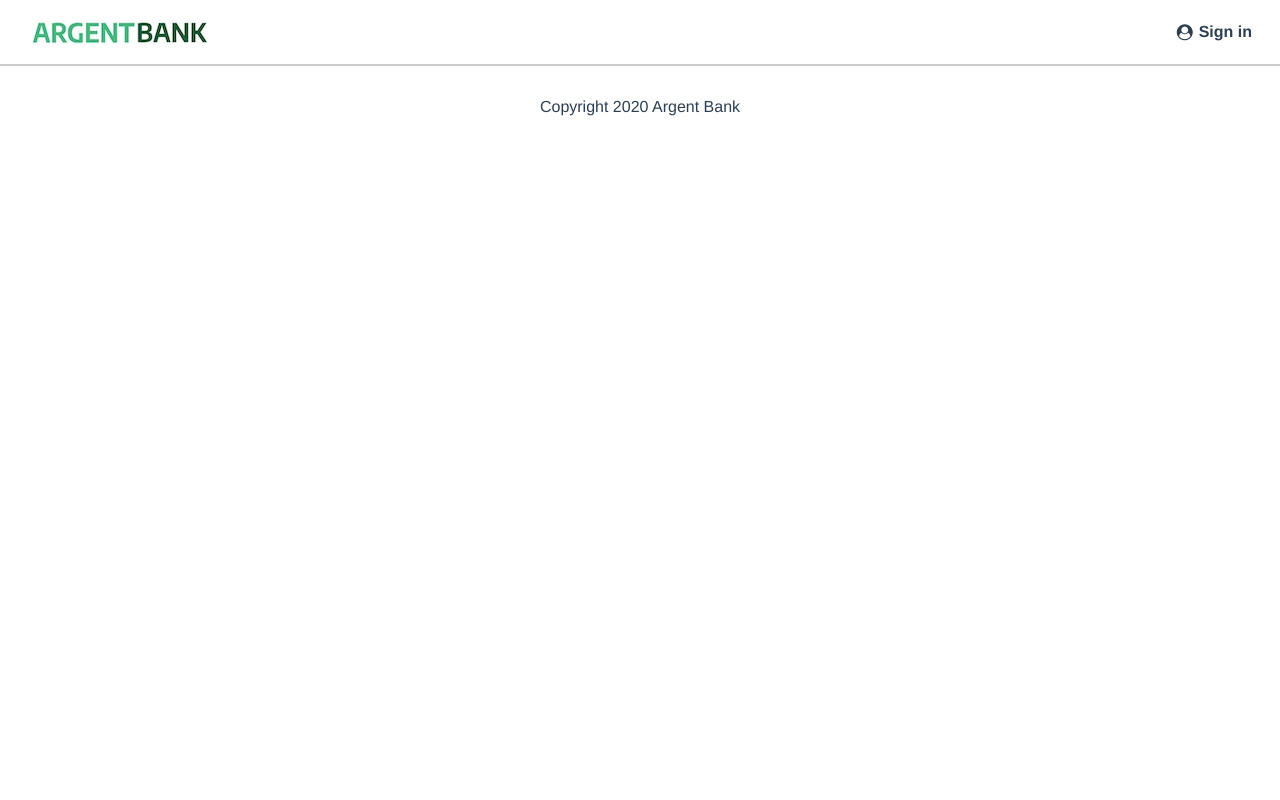
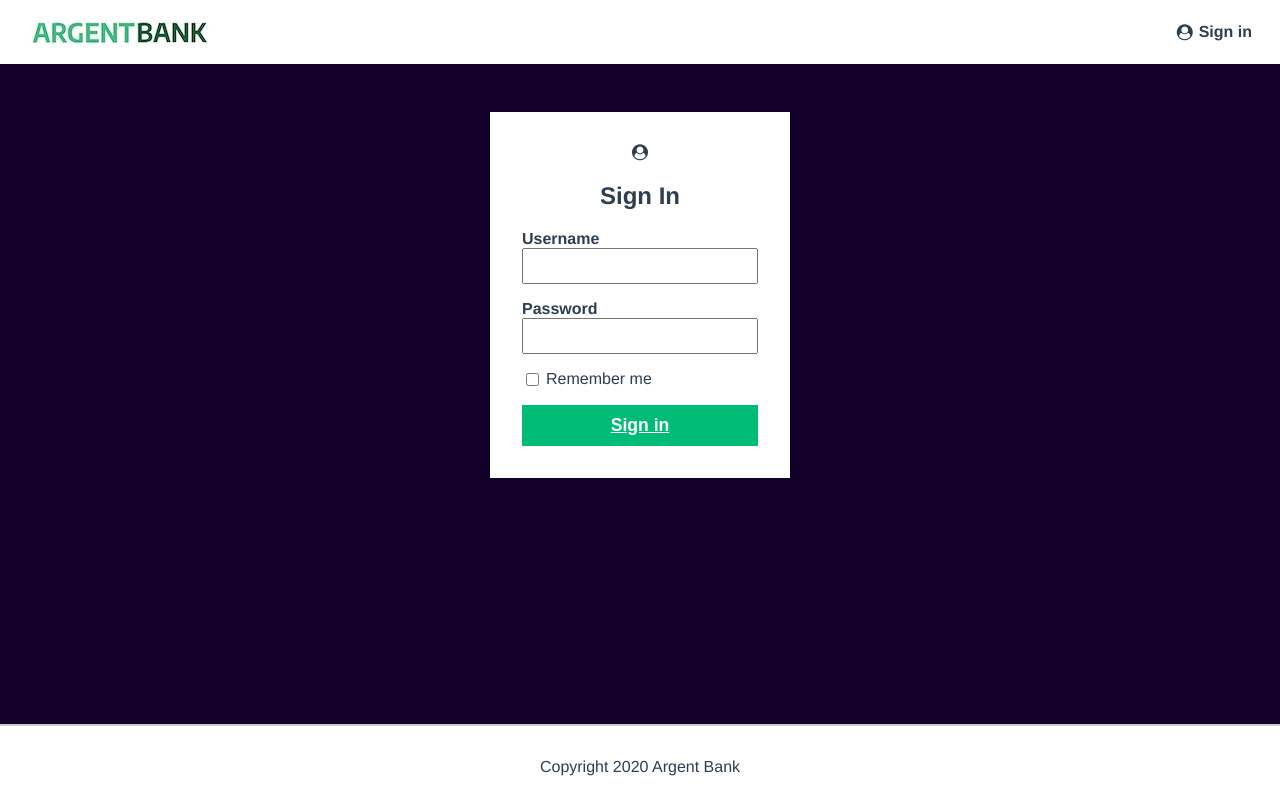
Before and after one commit to NatashaFinkel/projet-11, a React (Create React App) app: page /P-11-version-2/projet-11/login in a window 1280 px wide. Built offline with nearby package versions, Linux system fonts and the light colour scheme.

Commit message:
Fix : URL de homepage dans package.json et modification AppRouter.jsx

```diff
--- a/package.json
+++ b/package.json
@@ -2,7 +2,7 @@
   "name": "projet-11",
   "version": "0.1.0",
   "private": true,
-  "homepage": "https://natashafinkel.github.io/projet-11",
+  "homepage": "https://natashafinkel.github.io/P-11-version-2/projet-11",
   "dependencies": {
     "@reduxjs/toolkit": "^2.2.7",
     "@testing-library/jest-dom": "^5.17.0",
--- a/src/components/AppRouter.jsx
+++ b/src/components/AppRouter.jsx
@@ -7,10 +7,8 @@ import RestrictedAccess from "./RestrictedAccess";
 import ProfilePage from "../pages/ProfilePage";
 
 const AppRouter = () => {
-
-    const appBasename = process.env.PUBLIC_URL;
     return (
-        <Router
+        <Router basename="/P-11-version-2/projet-11"
             future={{
                 v7_startTransition: true,
                 v7_relativeSplatPath: true,
@@ -18,10 +16,10 @@ const AppRouter = () => {
         >
             <Header />
             <Routes>
-                <Route path={appBasename + "/"} element={<HomePage />} />
-                <Route path={appBasename + "/login"} element={<LoginPage />} />
+                <Route path="/" element={<HomePage />} />
+                <Route path="/login" element={<LoginPage />} />
                 <Route element={<RestrictedAccess />}>
-                    <Route path={appBasename + "/profile"} element={<ProfilePage />} />
+                    <Route path="/profile" element={<ProfilePage />} />
                 </Route>
             </Routes>
         </Router>
```
